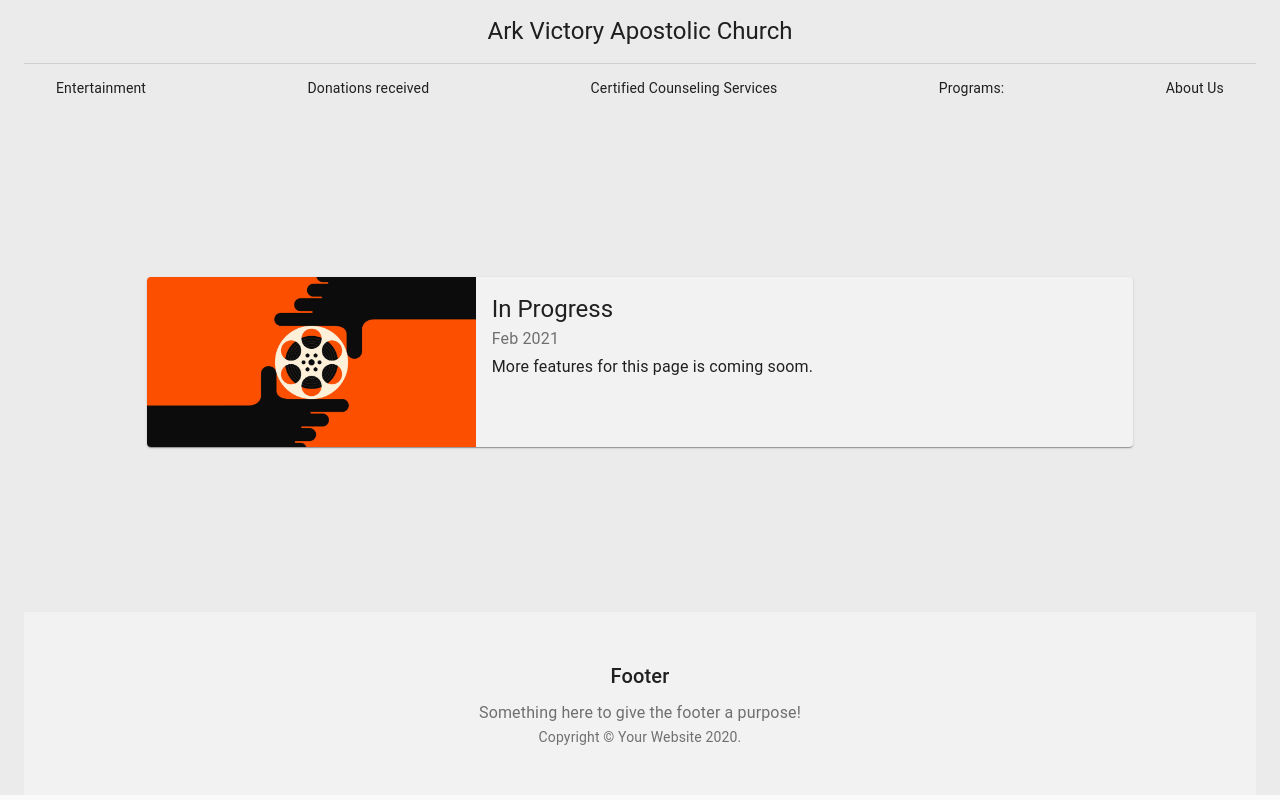
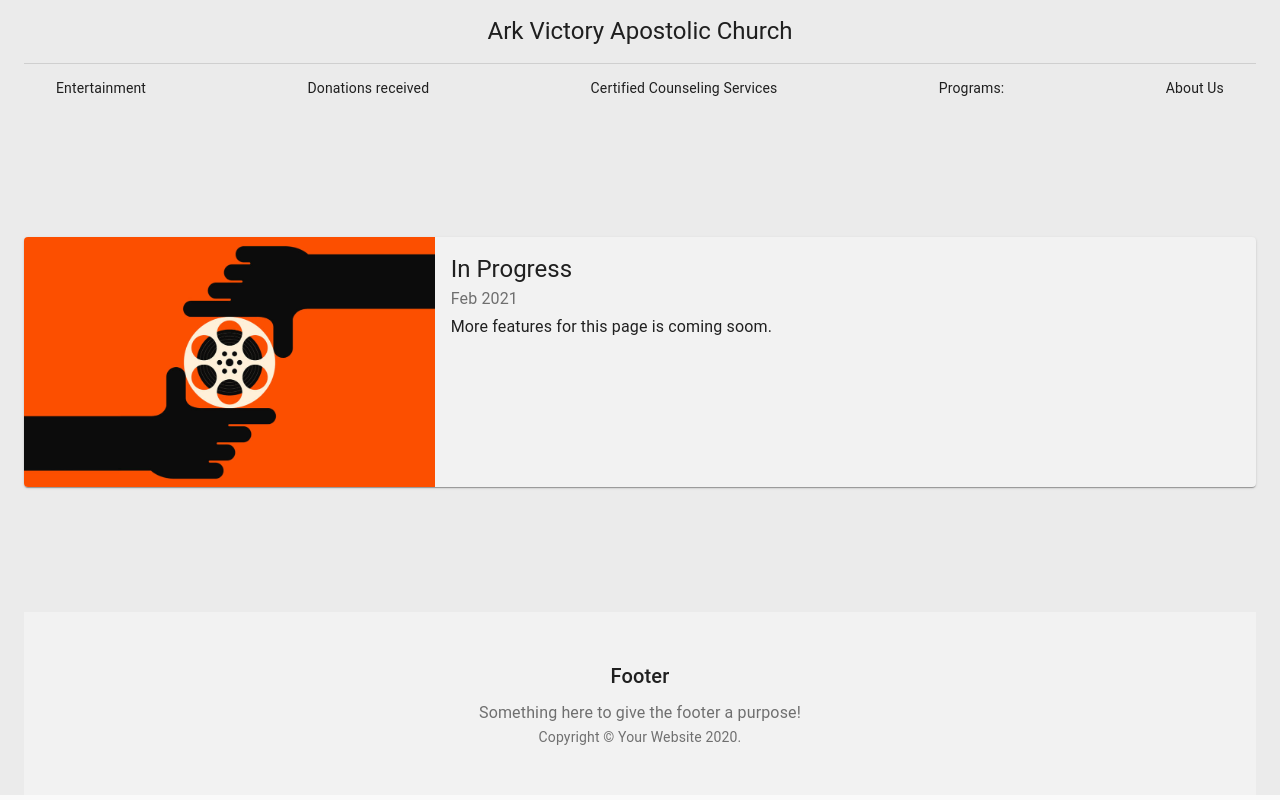
Before and after one commit to Jayammo/ArkVictoryWeb, a React (Create React App) app: page /entertainment in a window 1280 px wide. Built offline with nearby package versions, Linux system fonts and the light colour scheme.

Commit message:
Fix ImgCard formatting

```diff
--- a/src/component/Shared/Cards/ImgCard.jsx
+++ b/src/component/Shared/Cards/ImgCard.jsx
@@ -12,17 +12,16 @@ const useStyles = makeStyles({
   root: {
     display: "flex",
     justifyContent: "center",
+    alignItems: "center",
     height: "500px",
+  },
+  card: {
+    display: "flex",
+    height: "250px",
+    width: "100%",
   },
   CardActionArea: {
     display: "flex",
-    minHeight: "169.62px",
-    width: "80%",
-  },
-  card: {
-    display: "flex",
-    minHeight: "169.62px",
-    width: "100%",
   },
   cardDetails: {
     flex: 2,
@@ -39,7 +38,6 @@ const ImgCard = (props) => {
 
   return (
     <div className={classes.root}>
-      <CardActionArea className={classes.CardActionArea} component="a" href="#">
       <Card className={classes.card}>
         <CardMedia
           className={classes.cardMedia}
@@ -60,7 +58,6 @@ const ImgCard = (props) => {
           </CardContent>
         </div>
       </Card>
-      </CardActionArea>
     </div>
   );
 };
```
Also changed, not shown: 1 other file (tests, documents, lock files or other folders). Lines whose indentation alone changed are shown as unchanged.
